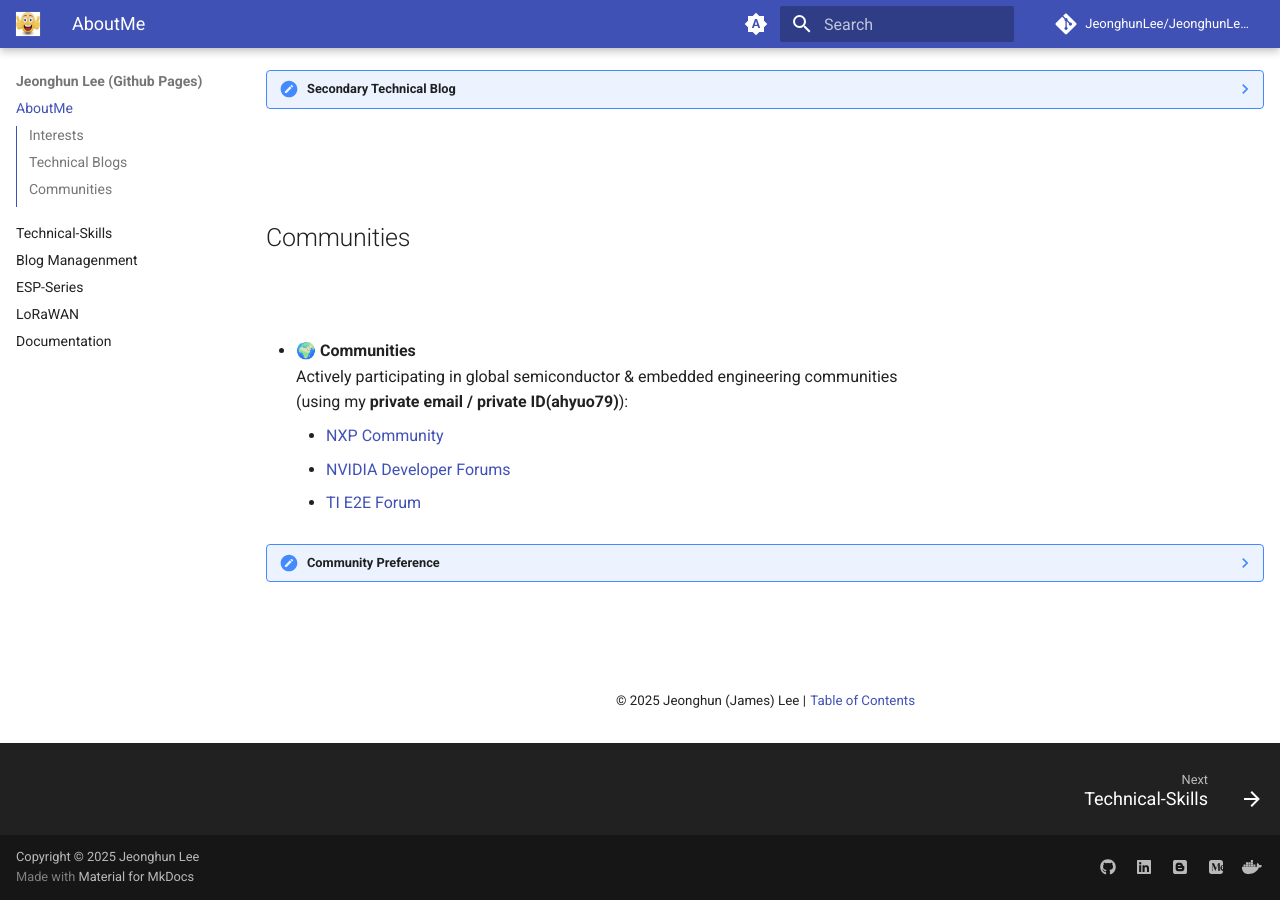
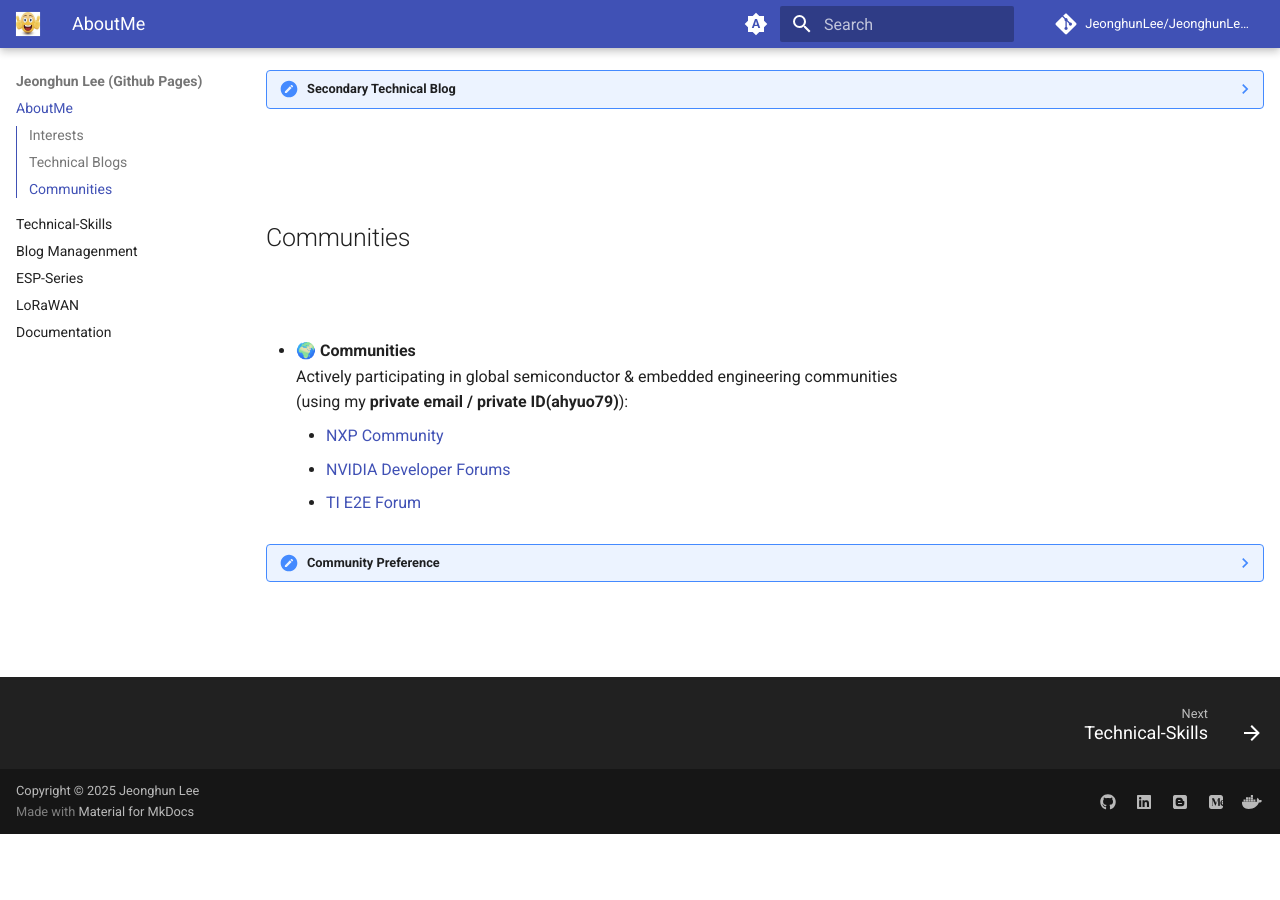
Before and after one commit to JeonghunLee/JeonghunLee.github.io, an MkDocs documentation site: the page built from docs/index.md, in a window 1280 px wide and 900 px high, scrolled down 1225 px. Built offline with MkDocs 1.6.1 and Material for MkDocs 9.7.7, drawn with Linux system fonts in a browser that asks for light colours; comment, search, counter and statistics services are not loaded; after the commit the page ends 2059 px from its top, so only the background shows below that.

Commit message:
update it

```diff
--- a/docs/index.md
+++ b/docs/index.md
@@ -80,7 +80,3 @@ Actively participating in global semiconductor & embedded engineering communitie
 
 <br/>
 <br/>
-
-##
-
-<p align="center">  <sup>© 2025 Jeonghun (James) Lee | </sup>  <a href="#toc"><sup>Table of Contents</sup></a> </p>
```
